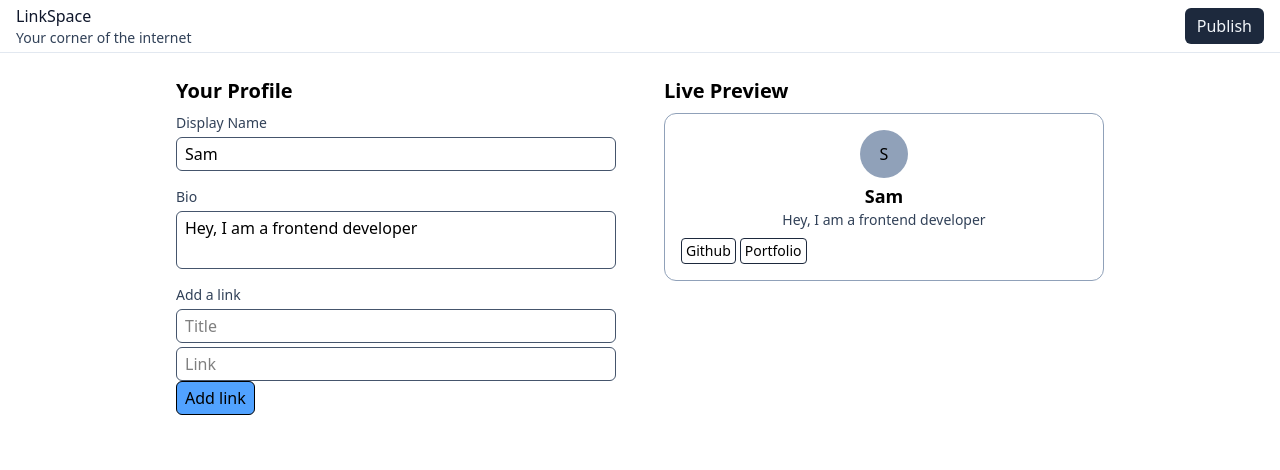
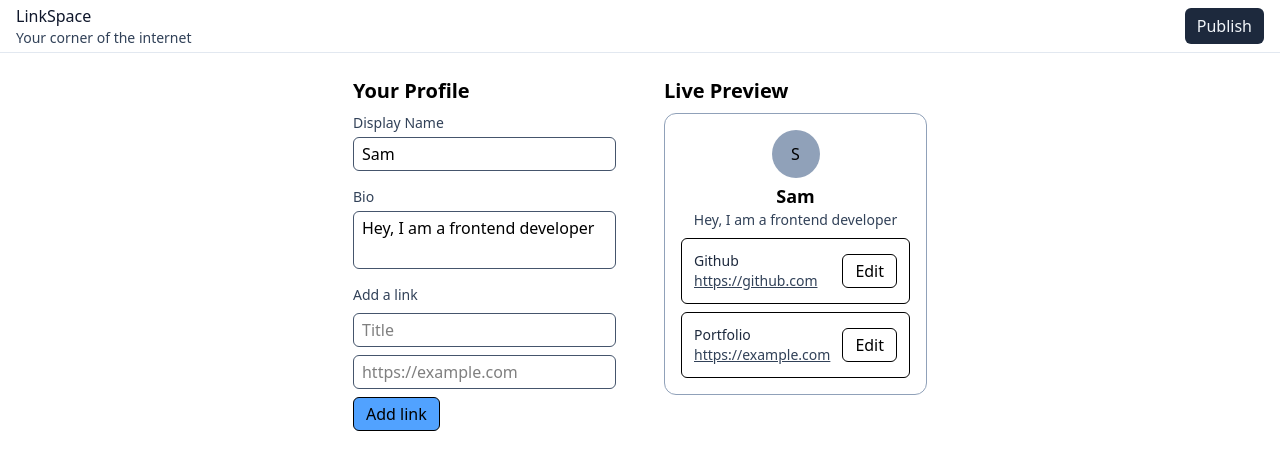
Before and after one commit to avinashp026/linkspace, a Next.js app: page /editor in a window 1280 px wide. Shown: the top 470 px of the page. Built offline with nearby package versions, Linux system fonts and the light colour scheme.

Commit message:
feat(editor): add link editing workflow

```diff
--- a/src/features/editor/EditorPage.tsx
+++ b/src/features/editor/EditorPage.tsx
@@ -1,3 +1,4 @@
+
 "use client";
 
 import { useState } from "react";
@@ -7,41 +8,56 @@ import type { LinkData, ProfileData } from "./types";
 import Container from "@/components/Container";
 import Header from "@/components/Header";
 
+type LinkActionResult =
+  | { success: true; error: "" }
+  | { success: false; error: string };
+
+type ValidatedLink =
+  | { success: true; title: string; url: string }
+  | { success: false; error: string };
+
 const EditorPage = () => {
   const [profileData, setProfileData] = useState<ProfileData>({
     displayName: "Sam",
     bio: "Hey, I am a frontend developer",
   });
+
   const [links, setLinks] = useState<LinkData[]>([
     {
-      id: "1", title: "Github", url: "https://github.com"
+      id: "1",
+      title: "Github",
+      url: "https://github.com",
     },
     {
-      id: "2", title: "Portfolio", url: "https://example.com",
-    }
-  ])
+      id: "2",
+      title: "Portfolio",
+      url: "https://example.com",
+    },
+  ]);
 
+  const [editingId, setEditingId] = useState<string | null>(null);
+
+  // Update profile fields.
   const handleChange = (
     e: React.ChangeEvent<HTMLInputElement | HTMLTextAreaElement>,
   ) => {
     const { name, value } = e.target;
-    setProfileData((prev) => {
-      return {
+
+    setProfileData((prev) => ({
       ...prev,
       [name]: value,
-      };
-    });
+    }));
   };
 
-  // Create a new link
-  const addLink = (title: string, url: string) => {
+  // Validate link data before adding or updating.
+  const validateLink = (title: string, url: string): ValidatedLink => {
     const trimmedTitle = title.trim();
     const trimmedUrl = url.trim();
 
-   if(!trimmedTitle || !trimmedUrl){
+    if (!trimmedTitle || !trimmedUrl) {
       return {
         success: false,
-      error: "Please enter both a title and a URL"
+        error: "Please enter both a title and a URL.",
       };
     }
 
@@ -49,44 +65,100 @@ const EditorPage = () => {
 
     try {
       parsedUrl = new URL(trimmedUrl);
-   }catch {
+    } catch {
       return {
         success: false,
-      error: "Enter a valid URL, including https://."
+        error: "Enter a valid URL, including https://.",
       };
     }
 
-   if(!['http:', "https:"].includes(parsedUrl.protocol)){
+    if (!["http:", "https:"].includes(parsedUrl.protocol)) {
       return {
         success: false,
-      error: "Onlu HTTP and HTTPS links are allowed.",
+        error: "Only HTTP and HTTPS links are allowed.",
       };
     }
 
+    return {
+      success: true,
+      title: trimmedTitle,
+      url: parsedUrl.href,
+    };
+  };
+
+  // Add a new link.
+  const addLink = (title: string, url: string): LinkActionResult => {
+    const result = validateLink(title, url);
+
+    if (!result.success) {
+      return { success: false, error: result.error };
+    }
 
     const newLink: LinkData = {
       id: crypto.randomUUID(),
-    title: trimmedTitle,
-    url: parsedUrl.href
+      title: result.title,
+      url: result.url,
+    };
+
+    setLinks((prev) => [...prev, newLink]);
+
+    return { success: true, error: "" };
+  };
+
+  // Update an existing link.
+  const updateLink = (
+    id: string,
+    title: string,
+    url: string,
+  ): LinkActionResult => {
+    const result = validateLink(title, url);
+
+    if (!result.success) {
+      return { success: false, error: result.error };
     }
 
-    setLinks((prev) => [...prev, newLink])
+    setLinks((prev) =>
+      prev.map((link) =>
+        link.id === id
+          ? { ...link, title: result.title, url: result.url }
+          : link,
+      ),
+    );
 
-    return {success: true, error: ""};
-  }
+    setEditingId(null);
 
-  console.log(profileData);
+    return { success: true, error: "" };
+  };
+
+  // Load a link into the form for editing.
+  const startEditingLink = (link: LinkData) => {
+    setEditingId(link.id);
+  };
+
   return (
     <>
-      <Header/>
+      <Header />
+
       <Container>
         <div className="grid grid-cols-1 sm:grid-cols-2 gap-4">
-      <div className="">
-        <ProfileForm profileData={profileData} handleChange={handleChange} addLink={addLink}/>
+          <div>
+            <ProfileForm
+              profileData={profileData}
+              handleChange={handleChange}
+              addLink={addLink}
+              updateLink={updateLink}
+              editingId={editingId}
+              setEditingId={setEditingId}
+              links={links}
+            />
           </div>
 
-      <div className="">
-        <ProfilePreview profileData={profileData} links={links} />
+          <div>
+            <ProfilePreview
+              profileData={profileData}
+              links={links}
+              onEdit={startEditingLink}
+            />
           </div>
         </div>
       </Container>
--- a/src/features/editor/ProfileForm.tsx
+++ b/src/features/editor/ProfileForm.tsx
@@ -1,58 +1,120 @@
-import { useState } from "react";
-import type { ProfileData } from "./types";
 
-type AddLinkResult = {
+import { useEffect, useState } from "react";
+import type { Dispatch, SetStateAction } from "react";
+import type { LinkData, ProfileData } from "./types";
+
+type LinkActionResult = {
   success: boolean;
   error: string;
-}
+};
 
 type ProfileFormProps = {
   profileData: ProfileData;
   handleChange: (
     e: React.ChangeEvent<HTMLInputElement | HTMLTextAreaElement>,
   ) => void;
-  addLink: (title: string, url: string) => AddLinkResult;
+  addLink: (title: string, url: string) => LinkActionResult;
+  updateLink: (
+    id: string,
+    title: string,
+    url: string,
+  ) => LinkActionResult;
+  editingId: string | null;
+  setEditingId: Dispatch<SetStateAction<string | null>>;
+  links: LinkData[];
 };
 
 const ProfileForm = ({
   profileData,
   handleChange,
   addLink,
+  updateLink,
+  editingId,
+  setEditingId,
+  links,
 }: ProfileFormProps) => {
   const [linkError, setLinkError] = useState("");
+
   const [linkInfo, setLinkInfo] = useState({
     title: "",
     url: "",
   });
-  const handleLinkInfoChange = (e: React.ChangeEvent<HTMLInputElement>) => {
+
+  // Find the link currently being edited.
+  const editingLink = links.find((link) => link.id === editingId);
+
+  // Load the selected link into the inputs.
+  useEffect(() => {
+    if (editingLink) {
+      setLinkInfo({
+        title: editingLink.title,
+        url: editingLink.url,
+      });
+      setLinkError("");
+    } else if (editingId === null) {
+      setLinkInfo({ title: "", url: "" });
+      setLinkError("");
+    }
+  }, [editingId, editingLink]);
+
+  // Handle profile input changes.
+  const handleLinkInfoChange = (
+    e: React.ChangeEvent<HTMLInputElement>,
+  ) => {
     const { name, value } = e.target;
-    setLinkInfo((prev) => {
-      return {
+
+    setLinkInfo((prev) => ({
       ...prev,
       [name]: value,
-      };
-    });
+    }));
   };
 
-  const handleAddLink = () => {
-    const result = addLink(linkInfo.title, linkInfo.url);
+  // Add a new link or save edits to an existing link.
+  const handleSubmitLink = () => {
+    let result: LinkActionResult;
 
-    if(!result.success){
-      setLinkError(result.error);
-      return
+    if (editingId !== null) {
+      result = updateLink(
+        editingId,
+        linkInfo.title,
+        linkInfo.url,
+      );
+    } else {
+      result = addLink(linkInfo.title, linkInfo.url);
     }
 
-    setLinkInfo({title: "", url: ""});
+    if (!result.success) {
+      setLinkError(result.error);
+      return;
+    }
+
+    setLinkInfo({ title: "", url: "" });
     setLinkError("");
-  }
+  };
+
+  // Cancel editing and clear the form.
+  const handleCancelEdit = () => {
+    setEditingId(null);
+    setLinkInfo({ title: "", url: "" });
+    setLinkError("");
+  };
+
   return (
     <div className="p-4">
       <h3 className="text-xl font-semibold">Your Profile</h3>
-      <form action="" className="mt-2 flex flex-col gap-4">
+
+      <form
+        className="mt-2 flex flex-col gap-4"
+        onSubmit={(e) => e.preventDefault()}
+      >
         <div className="flex flex-col">
-          <label htmlFor="displayName" className="text-sm text-slate-700">
+          <label
+            htmlFor="displayName"
+            className="text-sm text-slate-700"
+          >
             Display Name
           </label>
+
           <input
             name="displayName"
             id="displayName"
@@ -64,48 +126,75 @@ const ProfileForm = ({
         </div>
 
         <div className="flex flex-col">
-          <label htmlFor="bio" className="text-sm text-slate-700">
+          <label
+            htmlFor="bio"
+            className="text-sm text-slate-700"
+          >
             Bio
           </label>
+
           <textarea
             name="bio"
             id="bio"
             value={profileData.bio}
             onChange={handleChange}
             className="border border-slate-600 rounded-md px-2 py-1 mt-1 resize-none"
-          ></textarea>
+          />
         </div>
 
-        <div>
-          <p className="text-sm text-slate-700">Add a link</p>
+        <div className="flex flex-col gap-2">
+          <p className="text-sm text-slate-700">
+            {editingId !== null ? "Edit link" : "Add a link"}
+          </p>
+
           <input
             type="text"
             name="title"
             value={linkInfo.title}
             onChange={handleLinkInfoChange}
             placeholder="Title"
-            className="border border-slate-600 rounded-md px-2 py-1 mt-1 w-full"
+            aria-label="Link title"
+            className="border border-slate-600 rounded-md px-2 py-1 w-full"
           />
+
           <input
             type="text"
             name="url"
             value={linkInfo.url}
             onChange={handleLinkInfoChange}
-            placeholder="Link"
-            className="border border-slate-600 rounded-md px-2 py-1 mt-1 w-full"
+            placeholder="https://example.com"
+            aria-label="Link URL"
+            className="border border-slate-600 rounded-md px-2 py-1 w-full"
           />
-          {
-            linkError && (
-              <p className="mt-2 text-sm text-red-600" role="alert">{linkError}</p>
-            )
-          }
+
+          {linkError && (
+            <p
+              className="text-sm text-red-600"
+              role="alert"
+            >
+              {linkError}
+            </p>
+          )}
+
+          <div className="flex gap-2">
             <button
               type="button"
-            onClick={handleAddLink}
-            className="border rounded-md px-2 py-1 bg-blue-400"
+              onClick={handleSubmitLink}
+              className="border rounded-md px-3 py-1 bg-blue-400"
             >
-            Add link
+              {editingId !== null ? "Save changes" : "Add link"}
             </button>
+
+            {editingId !== null && (
+              <button
+                type="button"
+                onClick={handleCancelEdit}
+                className="border rounded-md px-3 py-1"
+              >
+                Cancel
+              </button>
+            )}
+          </div>
         </div>
       </form>
     </div>
--- a/src/features/editor/ProfilePreview.tsx
+++ b/src/features/editor/ProfilePreview.tsx
@@ -1,25 +1,69 @@
+
 import type { LinkData, ProfileData } from "./types";
 
 type ProfilePreviewProps = {
   profileData: ProfileData;
   links: LinkData[];
+  onEdit: (link: LinkData) => void;
 };
-const ProfilePreview = ({ profileData, links }: ProfilePreviewProps) => {
+
+const ProfilePreview = ({
+  profileData,
+  links,
+  onEdit,
+}: ProfilePreviewProps) => {
   return (
     <div className="p-4">
       <h3 className="text-xl font-semibold">Live Preview</h3>
+
       <div className="flex flex-col items-center mt-2 border border-slate-400 rounded-xl p-4">
         <div className="h-12 w-12 bg-slate-400 flex items-center justify-center rounded-full">
-            <div>{profileData.displayName ? profileData.displayName[0] : "U"}</div>
+          <div>
+            {profileData.displayName
+              ? profileData.displayName[0].toUpperCase()
+              : "U"}
+          </div>
         </div>
-      <h3 className="font-semibold text-lg mt-1">{profileData.displayName}</h3>
-      <p className="text-slate-700 text-sm">{profileData.bio}</p>
 
-      <div className="w-full flex mt-2 gap-1">
-        {links.map(link => (
-          <a href={link.url} target="_blank" key={link.id} className="border border-slate-800 rounded-sm px-1 py-0.5 text-sm">{link.title}</a>
-        ))}
-      </div>
+        <h3 className="font-semibold text-lg mt-1">
+          {profileData.displayName}
+        </h3>
+
+        <p className="text-slate-700 text-sm">
+          {profileData.bio}
+        </p>
+
+        <div className="w-full flex flex-col mt-2 gap-2">
+          {links.map((link) => (
+            <div
+              key={link.id}
+              className="flex items-center justify-between gap-3 border rounded-md p-3"
+            >
+              <div className="flex flex-col min-w-0">
+                <p className="text-sm text-slate-800 font-medium">
+                  {link.title}
+                </p>
+
+                <a
+                  href={link.url}
+                  target="_blank"
+                  rel="noopener noreferrer"
+                  className="underline text-sm text-slate-700 break-all"
+                >
+                  {link.url}
+                </a>
+              </div>
+
+              <button
+                type="button"
+                onClick={() => onEdit(link)}
+                className="border rounded-md px-3 py-1"
+              >
+                Edit
+              </button>
+            </div>
+          ))}
+        </div>
       </div>
     </div>
   );
```
Lines whose indentation alone changed are shown as unchanged.
